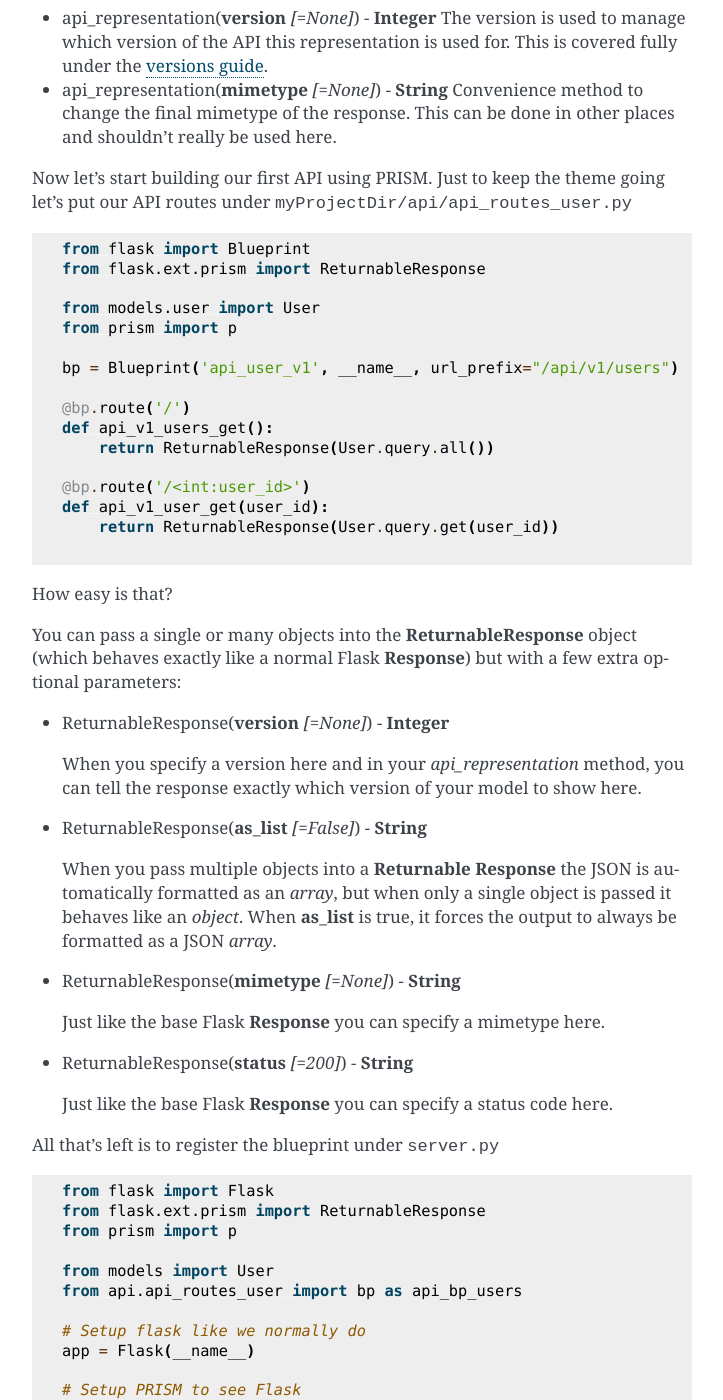
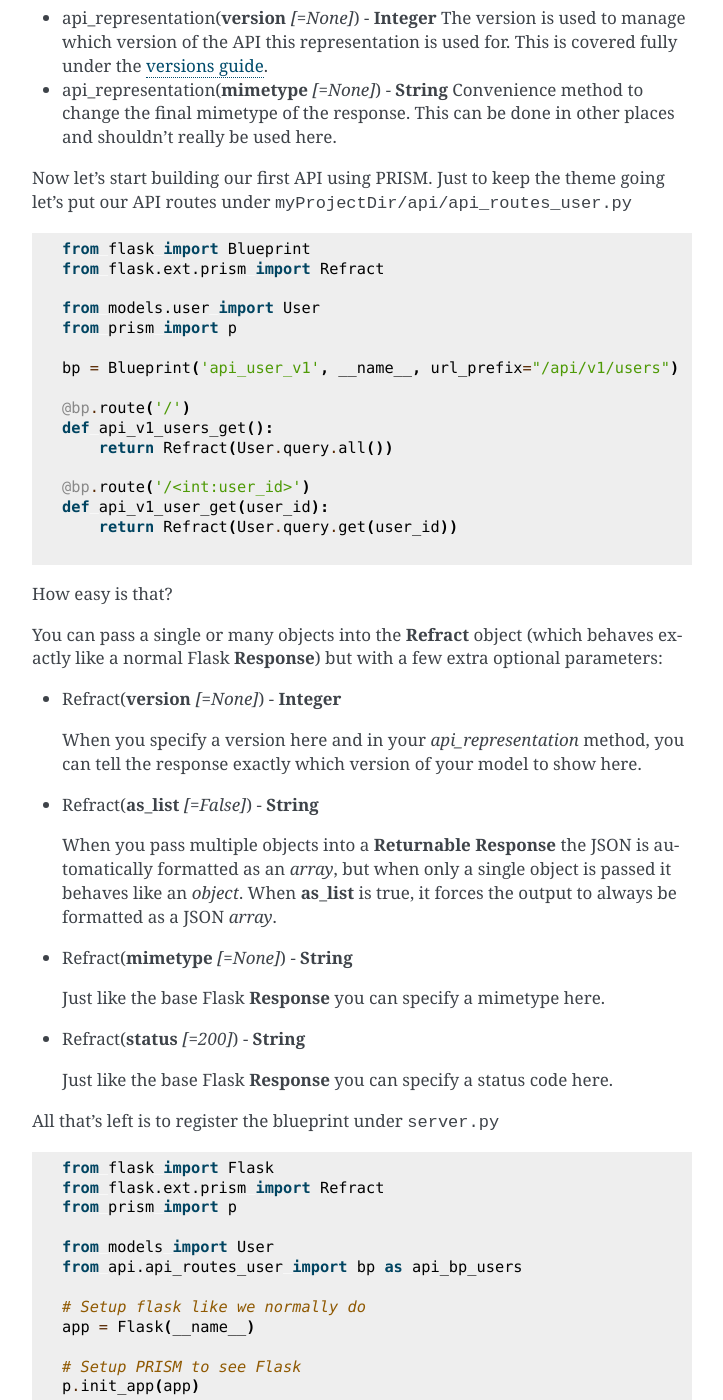
Before and after one commit to patrickmccallum/flask-prism, a Sphinx documentation site: the page built from docs/quickstart.md, in a window 1280 px wide and 1400 px high, scrolled down 2138 px. Shown: the whole window, without its empty margins (388-1111 px from the left). Built offline with Sphinx 7.4.7, drawn with Linux system fonts in a browser that asks for light colours; some of the changed text lies outside the part shown.

Commit message:
Updated docs, bumped version number

````diff
--- a/docs/quickstart.md
+++ b/docs/quickstart.md
@@ -28,7 +28,7 @@ And now when I setup my app I'll just import that ``p`` object and call ``p.init
 
 ```python
 from flask import Flask
-from flask.ext.prism import ReturnableResponse
+from flask.ext.prism import Refract
 from prism import p
 
 from models import User
@@ -104,7 +104,7 @@ Now let's start building our first API using PRISM. Just to keep the theme going
 
 ```python
 from flask import Blueprint
-from flask.ext.prism import ReturnableResponse
+from flask.ext.prism import Refract
 
 from models.user import User
 from prism import p
@@ -113,27 +113,27 @@ bp = Blueprint('api_user_v1', __name__, url_prefix="/api/v1/users")
 
 @bp.route('/')
 def api_v1_users_get():
-    return ReturnableResponse(User.query.all())
+    return Refract(User.query.all())
 
 @bp.route('/<int:user_id>')
 def api_v1_user_get(user_id):
-    return ReturnableResponse(User.query.get(user_id))
+    return Refract(User.query.get(user_id))
 
 ```
 
 How easy is that?
 
-You can pass a single or many objects into the **ReturnableResponse** object (which behaves exactly like a normal Flask **Response**) but with a few extra optional parameters:
-- ReturnableResponse(**version** *[=None]*) - **Integer**
+You can pass a single or many objects into the **Refract** object (which behaves exactly like a normal Flask **Response**) but with a few extra optional parameters:
+- Refract(**version** *[=None]*) - **Integer**
 
     When you specify a version here and in your *api_representation* method, you can tell the response exactly which version of your model to show here.
-- ReturnableResponse(**as_list** *[=False]*) - **String**
+- Refract(**as_list** *[=False]*) - **String**
 
     When you pass multiple objects into a **Returnable Response** the JSON is automatically formatted as an *array*, but when only a single object is passed it behaves like an *object*. When **as_list** is true, it forces the output to always be formatted as a JSON *array*.
-- ReturnableResponse(**mimetype** *[=None]*) - **String**
+- Refract(**mimetype** *[=None]*) - **String**
 
     Just like the base Flask **Response** you can specify a mimetype here.
-- ReturnableResponse(**status** *[=200]*) - **String**
+- Refract(**status** *[=200]*) - **String**
 
     Just like the base Flask **Response** you can specify a status code here.
 
@@ -143,7 +143,7 @@ All that's left is to register the blueprint under ``server.py``
 
 ```python
 from flask import Flask
-from flask.ext.prism import ReturnableResponse
+from flask.ext.prism import Refract
 from prism import p
 
 from models import User
--- a/setup.py
+++ b/setup.py
@@ -8,9 +8,9 @@ from distutils.core import setup
 
 setup(
     name='Flask-PRISM',
-    version='0.3.2',
+    version='0.4.0',
     py_modules=['flask_prism'],
-    url='http://patsnacks.com/flask-prism',
+    url='https://github.com/patrickmccallum/flask-prism',
     license='MIT',
     author='Patrick McCallum',
     author_email='vortex@patsnacks.com',
````
Also changed, not shown: README.md (+6 -6 lines), docs/index.md (+4 -4 lines).
